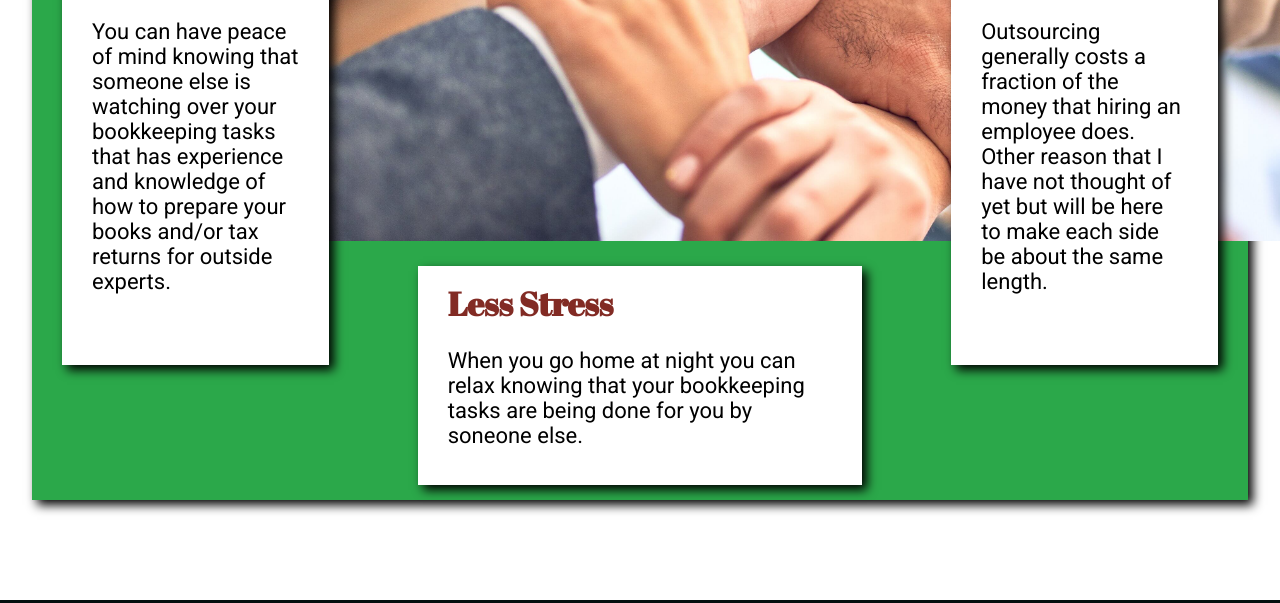
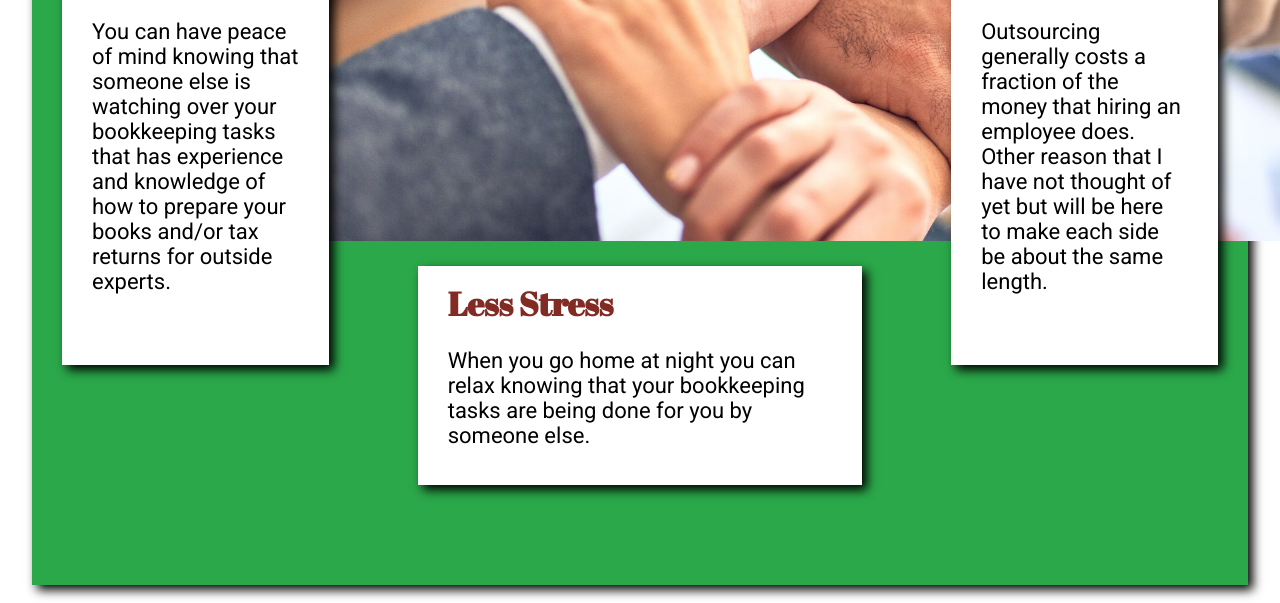
Before and after one commit to dechrisda/wdd130, a plain HTML site: page wmbookkeeping/index.html in a window 1280 px wide. Shown: the part 1958-2561 px from the top of the page. Drawn offline with Linux system fonts and the light colour scheme.

Commit message:
typo and fix size of home grid on index page.

```diff
--- a/wmbookkeeping/index.html
+++ b/wmbookkeeping/index.html
@@ -64,7 +64,7 @@
             </section>
             <section class="less-stress">
                 <h2>Less Stress</h2>
-                <p>When you go home at night you can relax knowing that your bookkeeping tasks are being done for you by soneone else.</p>
+                <p>When you go home at night you can relax knowing that your bookkeeping tasks are being done for you by someone else.</p>
             </section>
             <section class="saves-you-money">
                 <h2>Saves You Money</h2>
--- a/wmbookkeeping/styles/styles.css
+++ b/wmbookkeeping/styles/styles.css
@@ -120,6 +120,7 @@ header {
     margin: 0 auto;
     margin-top: 100px;
     padding: 15px 30px;
+    padding-bottom: 100px;
     position: relative;
     z-index: -1;
 }
```
